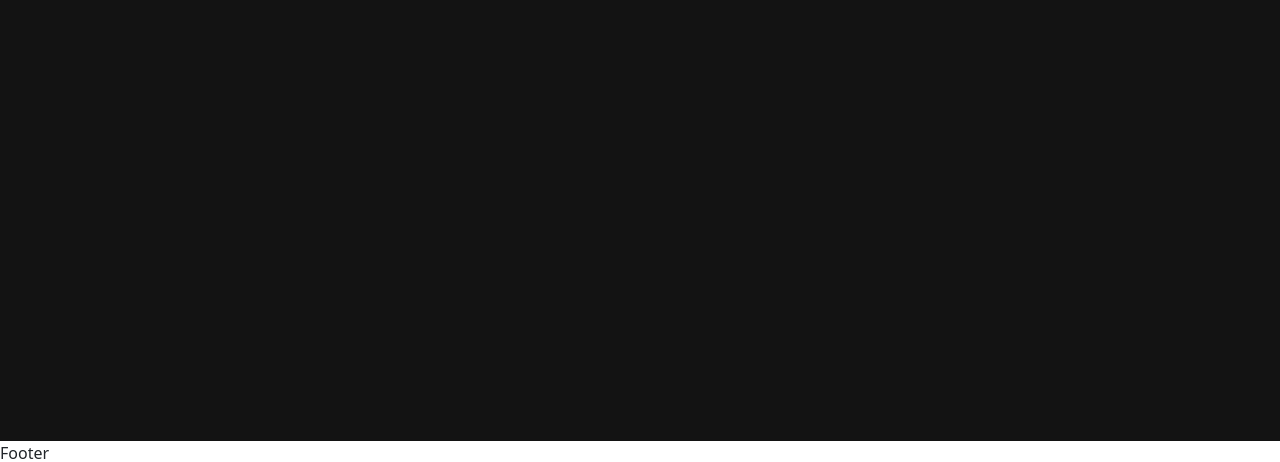
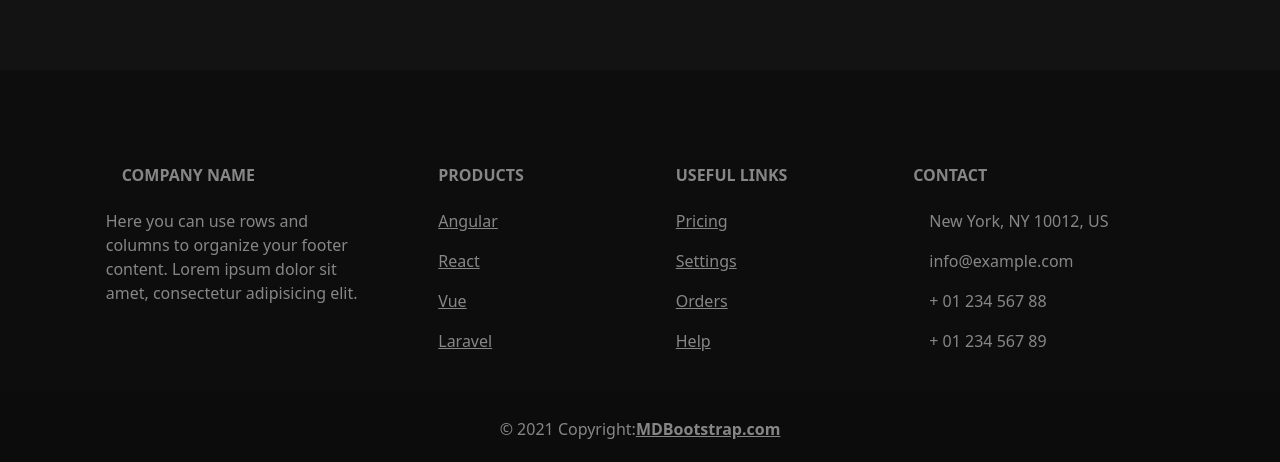
Before and after one commit to Michecosa/react-boolflix, a React (Vite) app: page /Film in a window 1280 px wide. Shown: the part 335-797 px from the top of the page. Built offline with nearby package versions, Linux system fonts and the light colour scheme; no server answers.

Commit message:
Import footer structure from bootstrap

```diff
--- a/src/components/Footer.jsx
+++ b/src/components/Footer.jsx
@@ -1,5 +1,101 @@
 function Footer() {
-  return <div>Footer</div>;
+  return (
+    <>
+      <footer className="text-center text-lg-start bg-super-super-dark text-white-50 pt-5">
+        <section>
+          <div className="container text-center text-md-start mt-5">
+            <div className="row mt-3">
+              <div className="col-md-3 col-lg-4 col-xl-3 mx-auto mb-4">
+                <h6 className="text-uppercase fw-bold mb-4">
+                  <i className="fas fa-gem me-3"></i>Company name
+                </h6>
+                <p>
+                  Here you can use rows and columns to organize your footer
+                  content. Lorem ipsum dolor sit amet, consectetur adipisicing
+                  elit.
+                </p>
+              </div>
+
+              <div className="col-md-2 col-lg-2 col-xl-2 mx-auto mb-4">
+                <h6 className="text-uppercase fw-bold mb-4">Products</h6>
+                <p>
+                  <a href="#!" className="text-reset">
+                    Angular
+                  </a>
+                </p>
+                <p>
+                  <a href="#!" className="text-reset">
+                    React
+                  </a>
+                </p>
+                <p>
+                  <a href="#!" className="text-reset">
+                    Vue
+                  </a>
+                </p>
+                <p>
+                  <a href="#!" className="text-reset">
+                    Laravel
+                  </a>
+                </p>
+              </div>
+
+              <div className="col-md-3 col-lg-2 col-xl-2 mx-auto mb-4">
+                <h6 className="text-uppercase fw-bold mb-4">Useful links</h6>
+                <p>
+                  <a href="#!" className="text-reset">
+                    Pricing
+                  </a>
+                </p>
+                <p>
+                  <a href="#!" className="text-reset">
+                    Settings
+                  </a>
+                </p>
+                <p>
+                  <a href="#!" className="text-reset">
+                    Orders
+                  </a>
+                </p>
+                <p>
+                  <a href="#!" className="text-reset">
+                    Help
+                  </a>
+                </p>
+              </div>
+
+              <div className="col-md-4 col-lg-3 col-xl-3 mx-auto mb-md-0 mb-4">
+                <h6 className="text-uppercase fw-bold mb-4">Contact</h6>
+                <p>
+                  <i className="fas fa-home me-3"></i> New York, NY 10012, US
+                </p>
+                <p>
+                  <i className="fas fa-envelope me-3"></i>
+                  info@example.com
+                </p>
+                <p>
+                  <i className="fas fa-phone me-3"></i> + 01 234 567 88
+                </p>
+                <p>
+                  <i className="fas fa-print me-3"></i> + 01 234 567 89
+                </p>
+              </div>
+            </div>
+          </div>
+        </section>
+
+        <div
+          className="text-center p-4"
+          style={{ backgroundColor: "rgba(0, 0, 0, 0.05)" }}
+        >
+          © 2021 Copyright:
+          <a className="text-reset fw-bold" href="https://mdbootstrap.com/">
+            MDBootstrap.com
+          </a>
+        </div>
+      </footer>
+    </>
+  );
 }
 
 export default Footer;
```
